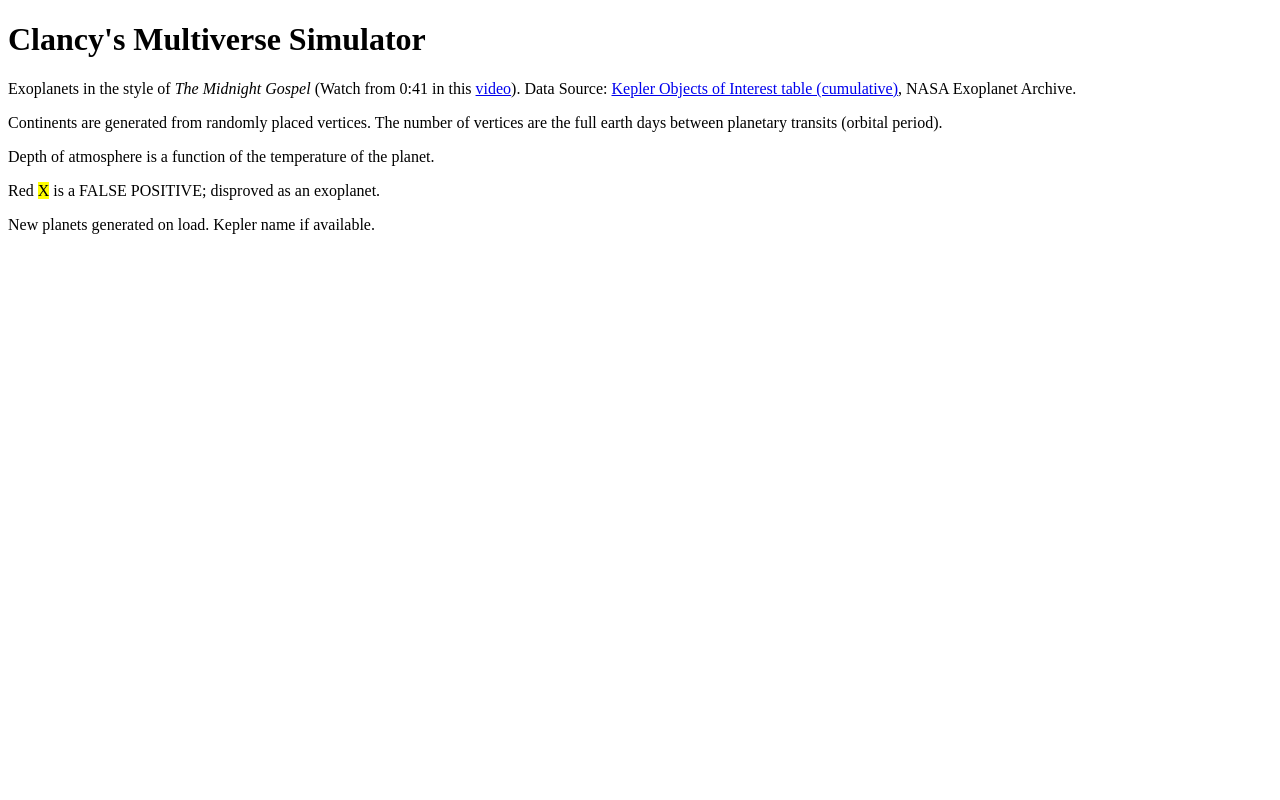
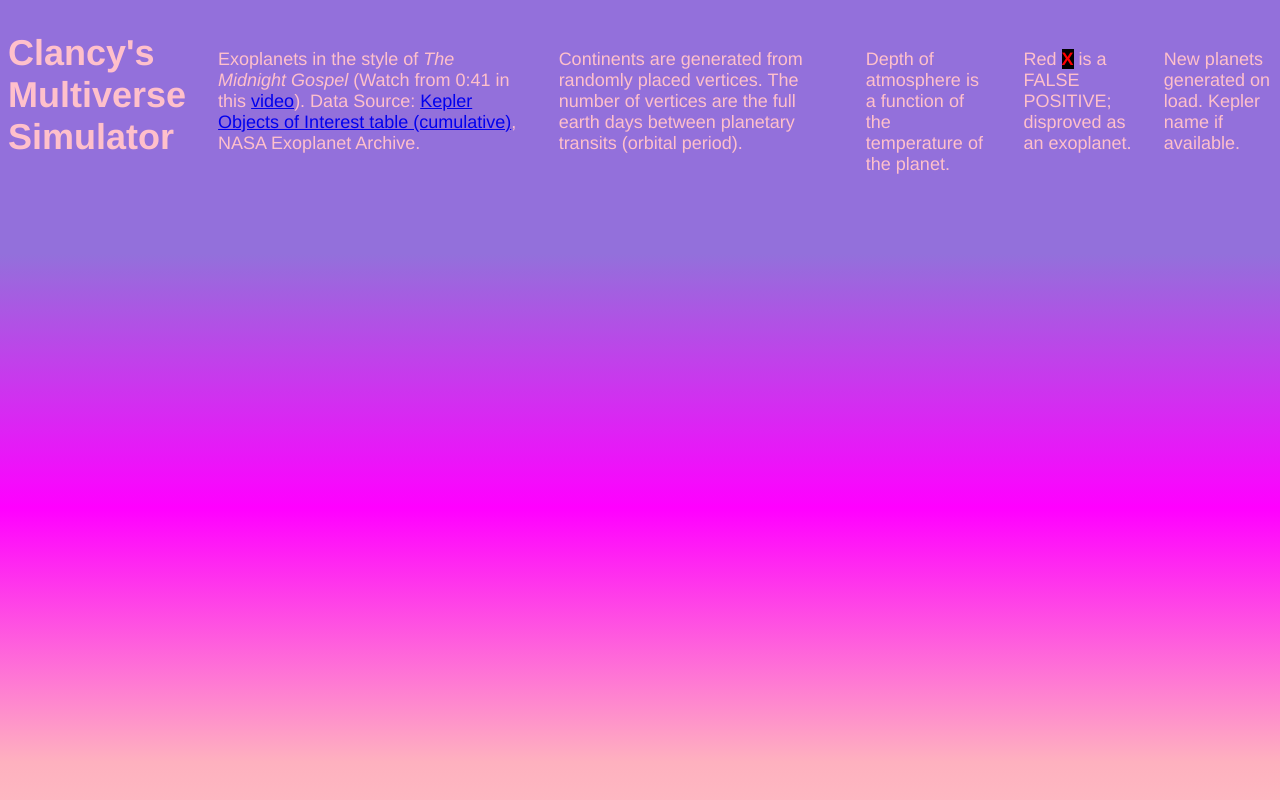
Before and after one commit to sunny-netizen/midnightgospel, a plain HTML site: page index.html in a window 1280 px wide. Shown: the top 800 px of the page. Drawn offline with nearby package versions, Linux system fonts and the light colour scheme; no server answers.

Commit message:
Update index.html

```diff
--- a/index.html
+++ b/index.html
@@ -7,7 +7,7 @@
     <meta name="viewport" content="width=device-width, initial-scale=1.0">
     <title>midnightgospel</title>
     <script src="https://d3js.org/d3.v7.min.js"></script>
-    <link rel="stylesheet" type="text/css" href="midnightgospel.css">
+    <link rel="stylesheet" type="text/css" href="styles.css">
 </head>
 <body>
     <div class="preamble">
```
